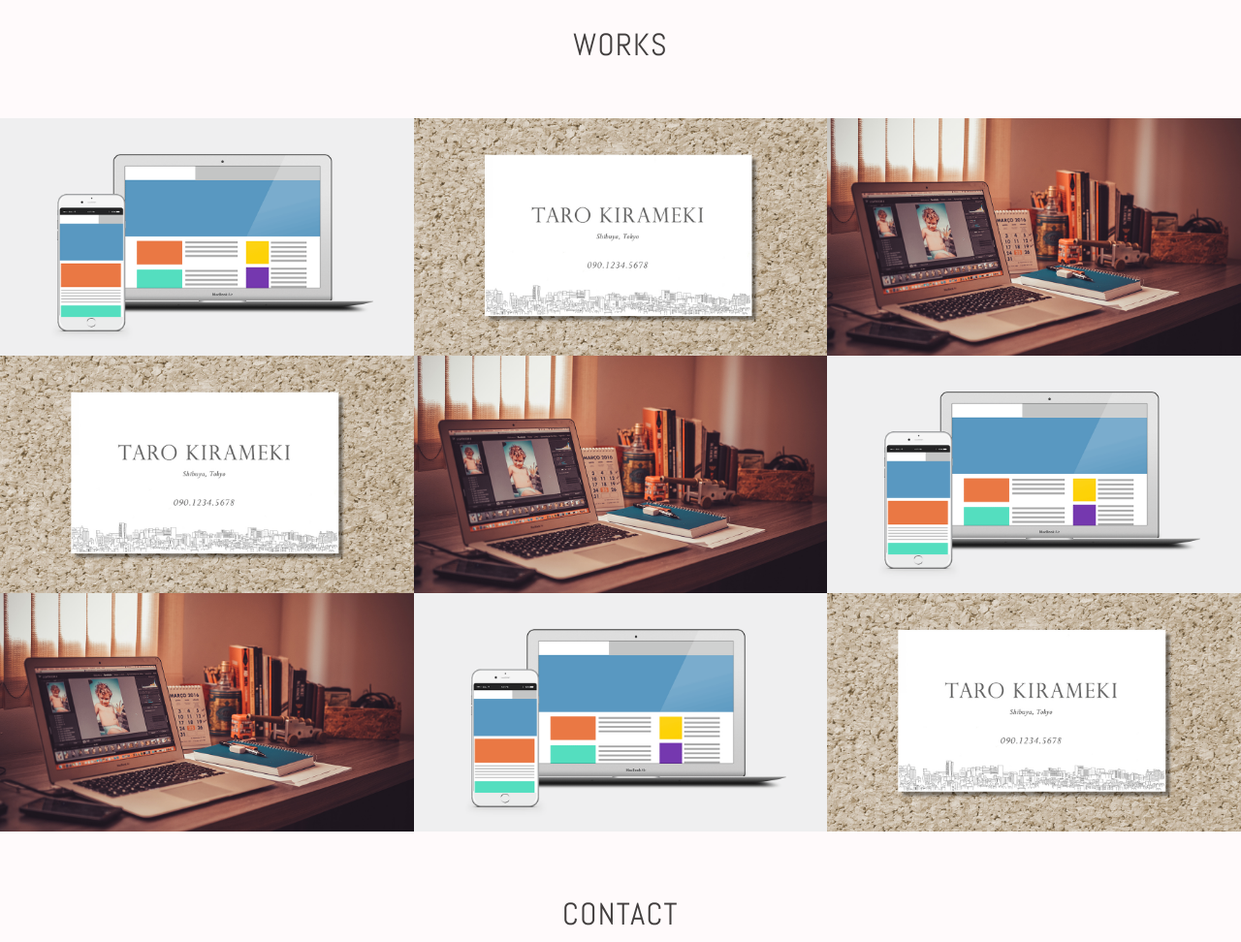
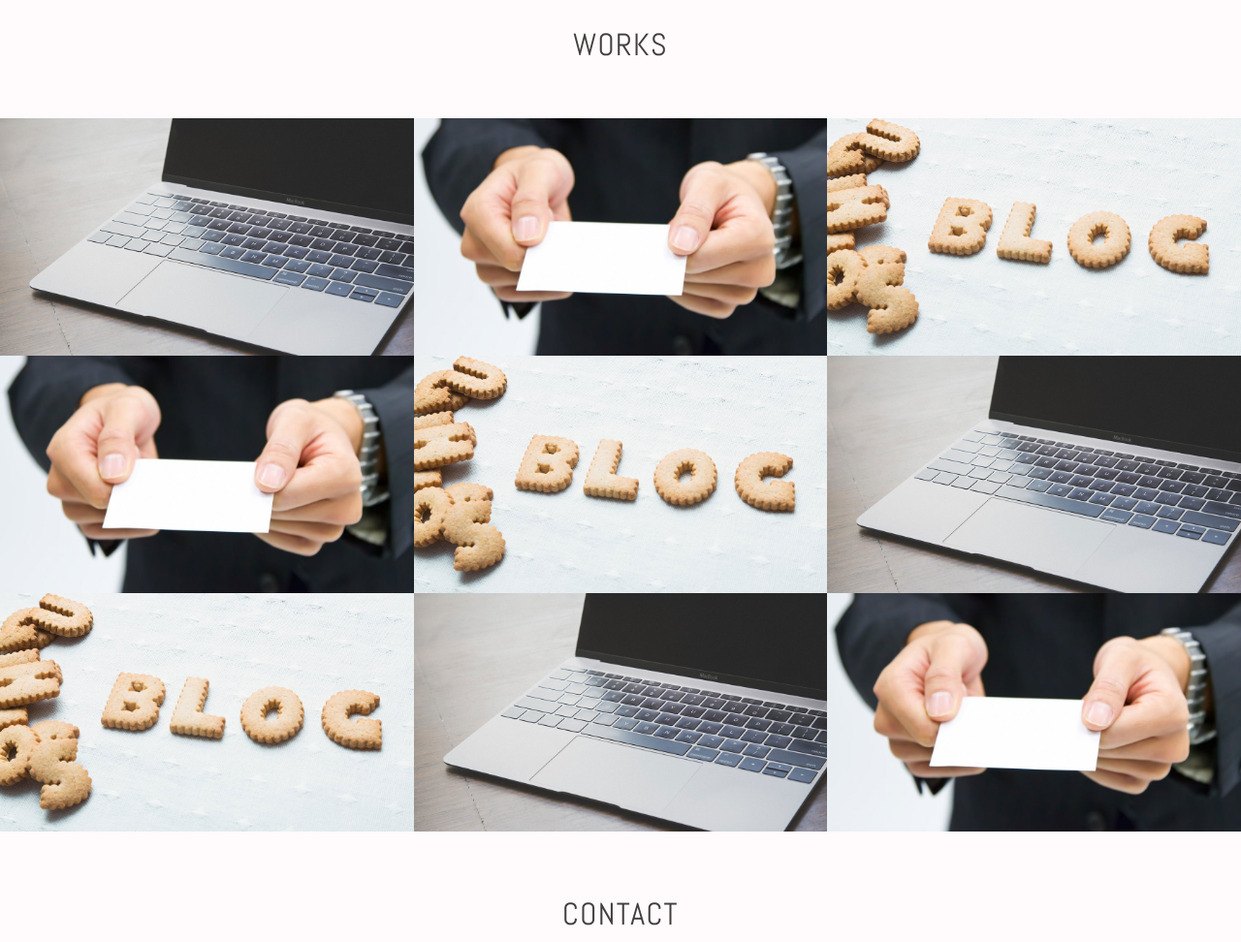
Before and after one commit to minamiyachi/minamiyachi.github.io, a plain HTML site: page index.html in a window 1280 px wide. Shown: the part 1000-1972 px from the top of the page at 97% size. Drawn offline with nearby package versions, Linux system fonts and the light colour scheme.

Commit message:
画像を変更

```diff
--- a/index.html
+++ b/index.html
@@ -14,7 +14,7 @@
             <a href="#contact" class="button-contact"><i class="fa fa-envelope-o" aria-label="お問い合わせ"></i></a>
             <div class="profile">
                 <h1 class="site-title abel uppercase text-center">Web Designer <span>Minami Yachi</span></h1>
-                <img src="./images/img_profile.jpg" alt="プロフィール写真" width="140" height="140" class="block-center profile-icon">
+                <img src="./images/img_01.jpg" alt="プロフィール写真" width="140" height="140" class="block-center profile-icon">
                 <p>宮城県在住の大学生の谷地みなみです。大学でweb制作の基礎を学び、そこからさらに独学で勉強してきました。これからさらにweb制作の知識の幅を広げてデザインしていきたいです。</p>
             </div>
         </header>
@@ -43,7 +43,7 @@
                 <h2 class="text-center">Works</h2>
                 <div class="works-box">
                     <a href="#">
-                        <img src="./images/img_work_site.png" alt="株式会社きらめき コーポレートサイト様 Webサイトデザイン">
+                        <img src="./images/img_02.jpg" alt="株式会社きらめき コーポレートサイト様 Webサイトデザイン">
                         <div class="works-box-inner">
                             <div class="text-center">
                                 <h3>株式会社きらめき コーポレートサイト</h3>
@@ -55,7 +55,7 @@
                 </div>
                 <div class="works-box">
                     <a href="#">
-                        <img src="./images/img_work_card.jpg" alt="きらめき花子様 名刺デザイン">
+                        <img src="./images/img_03.jpg" alt="きらめき花子様 名刺デザイン">
                         <div class="works-box-inner">
                             <div class="text-center">
                                 <h3>きらめき花子様 名刺</h3>
@@ -67,7 +67,7 @@
                 </div>
                 <div class="works-box">
                     <a href="#">
-                        <img src="./images/img_work_blog.jpg" alt="WordPressオリジナルテーマ">
+                        <img src="./images/img_04.jpg" alt="WordPressオリジナルテーマ">
                         <div class="works-box-inner">
                             <div class="text-center">
                                 <h3>ブログデザイン</h3>
@@ -79,7 +79,7 @@
                 </div>
                 <div class="works-box">
                     <a href="#">
-                        <img src="./images/img_work_card.jpg" alt="きらめき花子様 名刺デザイン">
+                        <img src="./images/img_03.jpg" alt="きらめき花子様 名刺デザイン">
                         <div class="works-box-inner">
                             <div class="text-center">
                                 <h3>きらめき花子様 名刺</h3>
@@ -91,7 +91,7 @@
                 </div>
                 <div class="works-box">
                     <a href="#">
-                        <img src="./images/img_work_blog.jpg" alt="WordPressオリジナルテーマ">
+                        <img src="./images/img_04.jpg" alt="WordPressオリジナルテーマ">
                         <div class="works-box-inner">
                             <div class="text-center">
                                 <h3>ブログデザイン</h3>
@@ -103,7 +103,7 @@
                 </div>
                 <div class="works-box">
                     <a href="#">
-                        <img src="./images/img_work_site.png" alt="株式会社きらめき コーポレートサイト様 Webサイトデザイン">
+                        <img src="./images/img_02.jpg" alt="株式会社きらめき コーポレートサイト様 Webサイトデザイン">
                         <div class="works-box-inner">
                             <div class="text-center">
                                  <h3>株式会社きらめき コーポレートサイト</h3>
@@ -115,7 +115,7 @@
                 </div>
                 <div class="works-box">
                     <a href="#">
-                        <img src="./images/img_work_blog.jpg" alt="WordPressオリジナルテーマ">
+                        <img src="./images/img_04.jpg" alt="WordPressオリジナルテーマ">
                         <div class="works-box-inner">
                             <div class="text-center">
                                 <h3>ブログデザイン</h3>
@@ -127,7 +127,7 @@
                 </div>
                 <div class="works-box">
                     <a href="#">
-                        <img src="./images/img_work_site.png" alt="株式会社きらめき コーポレートサイト様 Webサイトデザイン">
+                        <img src="./images/img_02.jpg" alt="株式会社きらめき コーポレートサイト様 Webサイトデザイン">
                         <div class="works-box-inner">
                             <div class="text-center">
                                  <h3>株式会社きらめき コーポレートサイト</h3>
@@ -139,7 +139,7 @@
                 </div>
                 <div class="works-box">
                     <a href="#">
-                        <img src="./images/img_work_card.jpg" alt="きらめき花子様 名刺デザイン">
+                        <img src="./images/img_03.jpg" alt="きらめき花子様 名刺デザイン">
                         <div class="works-box-inner">
                             <div class="text-center">
                                 <h3>きらめき花子様 名刺</h3>
```
Also changed, not shown: images/img_01.png (added), images/img_02.jpg (added), images/img_03.jpg (added), images/img_04.jpg (added).
